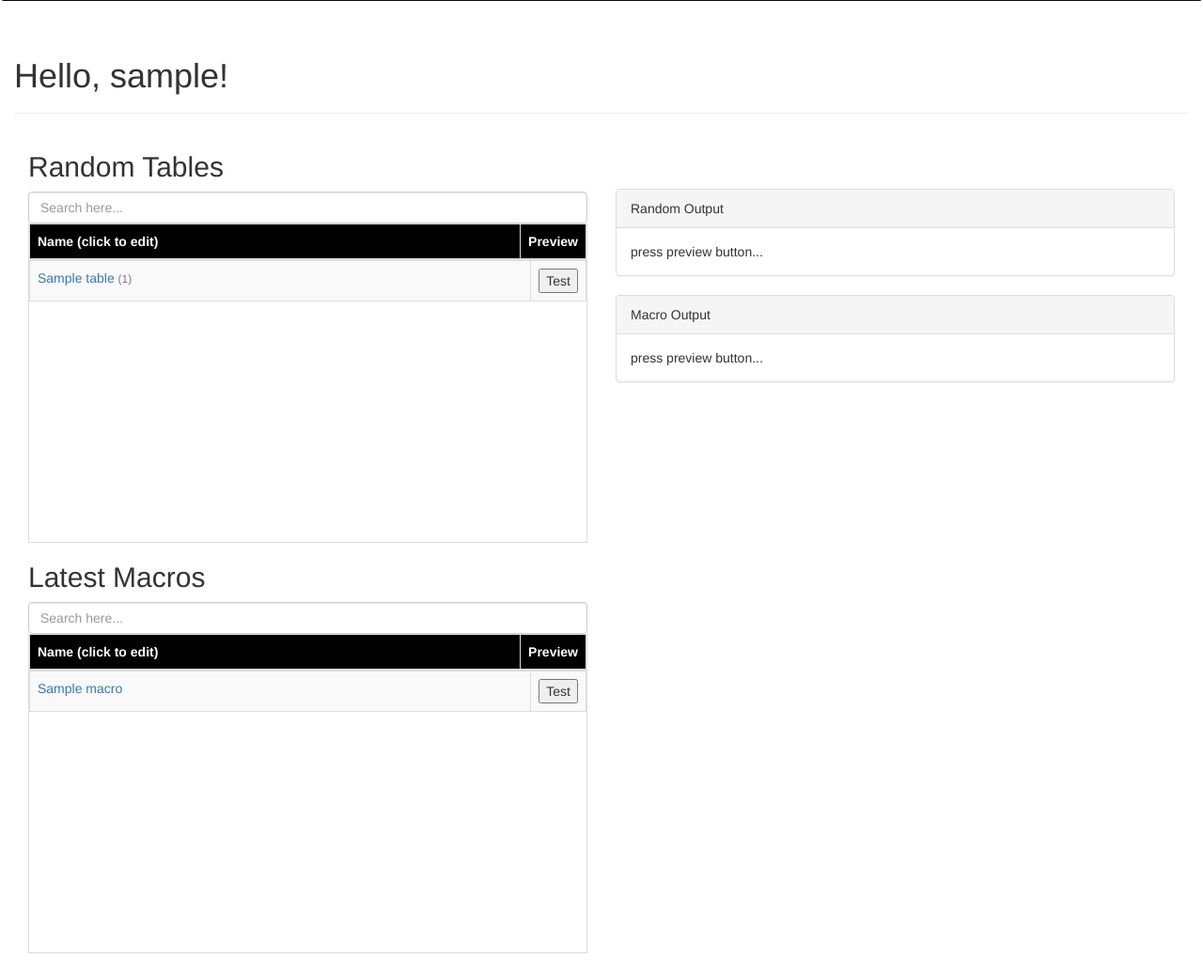
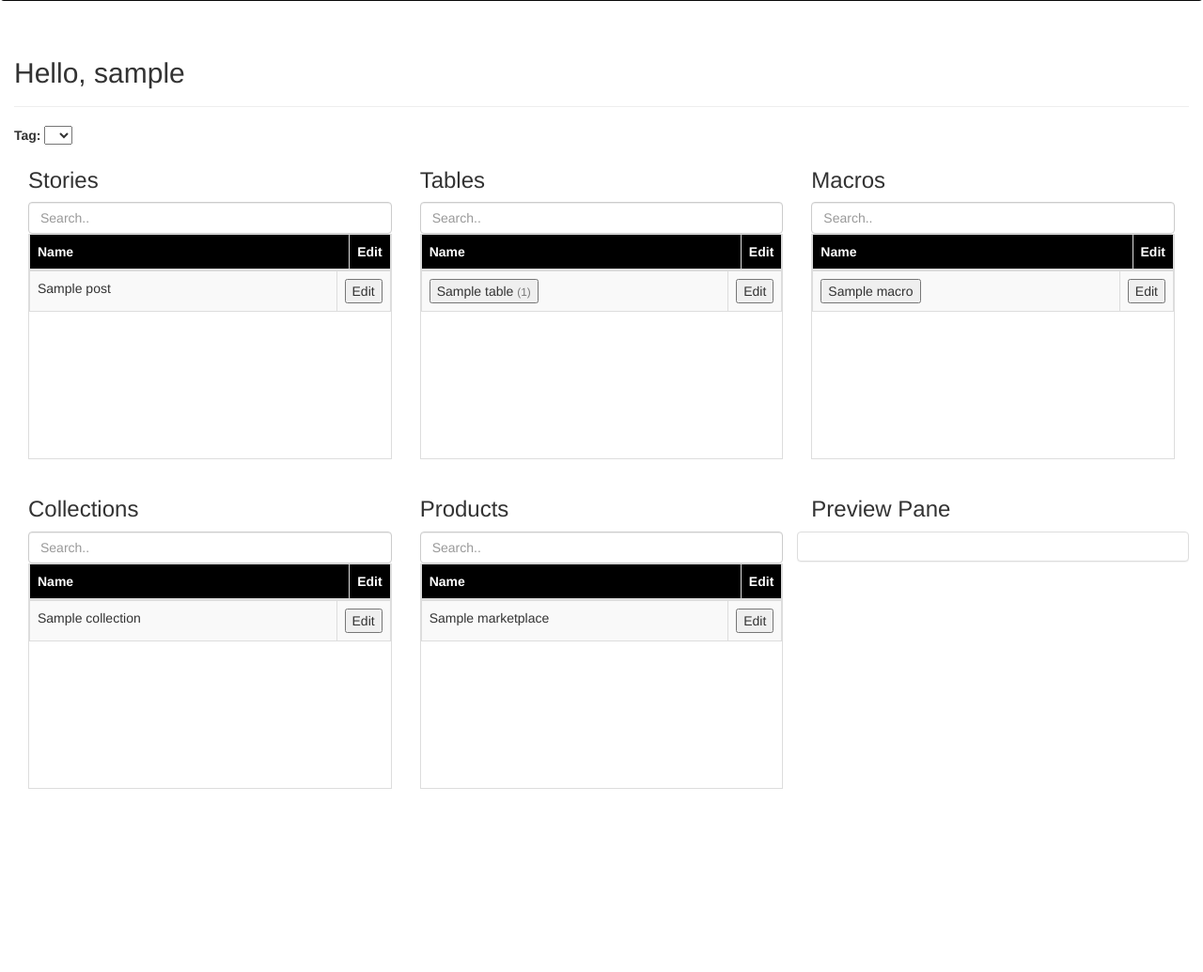
Before and after one commit to ukblumf/randomise-it, a Flask app: page / in a window 1280 px wide. Shown: the part 331-1366 px from the top of the page at 94% size. After the commit the page ends 1171 px from the top, so only its background shows below. Run offline with Flask 2, Linux system fonts and the light colour scheme; a user stored in the database is signed in; tables that the repository leaves empty hold one stand-in row (values such as "Sample post"); parts of the project's set-up code (start-up, migrations or seed data) failed here and were passed over; some libraries are stand-ins or nearby versions.

Commit message:
Reworked home screen to contain all users items, preview and edit functionality. Removed edit screen as now handled by landing page.

```diff
--- a/app/main/views.py
+++ b/app/main/views.py
@@ -48,16 +48,23 @@ def after_request(response):
 def index():
     tables = None
     macros = None
+    collections = None
+    market_products = None
+    stories = None
+    tags = None
     if current_user.is_authenticated:
-        tables = RandomTable.query.filter_by(author_id=current_user.id) \
-            .order_by(RandomTable.timestamp.desc()).paginate(1, per_page=1000, error_out=False)
-        macros = Macros.query.filter_by(author_id=current_user.id) \
-            .order_by(Macros.timestamp.desc()).paginate(1, per_page=1000, error_out=False)
+        tables = table_query()
+        macros = macro_query()
+        collections = collection_query()
+        market_products = MarketPlace.query.filter(MarketPlace.author_id == current_user.id).order_by(
+            MarketPlace.timestamp.desc())
+        stories = Post.query.filter(Post.author_id == current_user.id).order_by(Post.timestamp.desc())
+        tags = tag_query()
     else:
         tables = RandomTable.query.filter_by(permissions=ProductPermission.PUBLIC) \
-            .order_by(RandomTable.timestamp.desc()).paginate(1, per_page=1000, error_out=False)
+            .order_by(RandomTable.timestamp.desc())
         macros = Macros.query.filter_by(permissions=ProductPermission.PUBLIC) \
-            .order_by(Macros.timestamp.desc()).paginate(1, per_page=1000, error_out=False)
+            .order_by(Macros.timestamp.desc())
 
     # Hacky DB update :)
     # update_row_count = RandomTable.query.filter_by(row_count=None)
@@ -69,7 +76,8 @@ def index():
     #             t.row_count = len(t.definition.splitlines())
     #     db.session.commit()
 
-    return render_template('index.html', tables=tables.items, macro_list=macros.items)
+    return render_template('index.html', tables=tables, macro_list=macros, collections=collections,
+                           market_products=market_products, stories=stories, tags=tags)
 
 
 @main.route('/user/<username>')
@@ -744,21 +752,6 @@ def edit_market_product(id):
                            collections=collection_list, tags=tags)
 
 
-@main.route('/edit', methods=['GET'])
-@login_required
-def edit_screen():
-    tables = table_query()
-    macros = macro_query()
-    collection_list = collection_query()
-    tags = tag_query()
-    market_products = MarketPlace.query.filter(MarketPlace.author_id == current_user.id).order_by(
-        MarketPlace.timestamp.desc())
-    stories = Post.query.filter(Post.author_id == current_user.id).order_by(Post.timestamp.desc())
-
-    return render_template('edit_screen.html', macro_list=macros, tables=tables, collections=collection_list,
-                           tags=tags, market_products=market_products, stories=stories)
-
-
 @main.route('/marketplace', methods=['GET'])
 def view_marketplace():
     latest_marketproducts = MarketPlace.query.order_by(MarketPlace.timestamp.desc()).limit(50)
--- a/app/templates/_macros.html
+++ b/app/templates/_macros.html
@@ -1,7 +1,9 @@
 {% macro pagination_widget(pagination, endpoint, fragment='') %}
     <ul class="pagination">
         <li{% if not pagination.has_prev %} class="disabled"{% endif %}>
-            <a href="{% if pagination.has_prev %}{{ url_for(endpoint, page=pagination.prev_num, **kwargs) }}{{ fragment }}{% else %}#{% endif %}">
+            <a href="
+
+                    {% if pagination.has_prev %}{{ url_for(endpoint, page=pagination.prev_num, **kwargs) }}{{ fragment }}{% else %}#{% endif %}">
                 &laquo;
             </a>
         </li>
@@ -21,7 +23,9 @@
             {% endif %}
         {% endfor %}
         <li{% if not pagination.has_next %} class="disabled"{% endif %}>
-            <a href="{% if pagination.has_next %}{{ url_for(endpoint, page=pagination.next_num, **kwargs) }}{{ fragment }}{% else %}#{% endif %}">
+            <a href="
+
+                    {% if pagination.has_next %}{{ url_for(endpoint, page=pagination.next_num, **kwargs) }}{{ fragment }}{% else %}#{% endif %}">
                 &raquo;
             </a>
         </li>
@@ -33,34 +37,51 @@
     <table class="table table-striped table-bordered fixed_header">
         <thead>
         <tr>
-              <th>Name (click to edit)</th>
+            <th>Name</th>
+            <th>Edit</th>
         </tr>
         </thead>
         <tbody id="{{ name }}List" style="height: 200px">
         {% for item in items %}
             <tr {% if item.tags is defined %}data-tag="{{ item.tags }}"{% endif %}>
                 {% if item.name is defined %}
-                <td><a href="{{ url_for('.edit_' + name, id=item.id) }}">{{ item.name }} {% if item.row_count is defined %} <small class="text-muted">({{ item.row_count }})</small> {% endif %}</a></td>
+                    <td>{% if name == 'table' %}
+                        <button id="get-random-value" value="{{ url_for('.get_random_value', id=item.id) }}">
+                    {% elif name == 'macro' %}
+                        <button id="get-macro-value" value="{{ url_for('.get_macro', id=item.id) }}">
+                    {% endif %}
+                        {{ item.name }}{% if item.row_count is defined %}
+                            <small class="text-muted">({{ item.row_count }})</small> {% endif %}
+                        {% if name in ['table', 'macro'] %}
+                            </button>
+                        {% endif %}
+                    </td>
+                    <td>
+                        <button onclick="window.location='{{ url_for('.edit_' + name, id=item.id) }}';">Edit</button>
+                    </td>
                 {% else %}
-                <td><a href="{{ url_for('.edit_' + name, id=item.id) }}">{{ item.title }}</a></td>
+                    <td>{{ item.title }}</td>
+                    <td>
+                        <button onclick="window.location='{{ url_for('.edit_' + name, id=item.id) }}';">Edit</button>
+                    </td>
                 {% endif %}
             </tr>
         {% endfor %}
         </tbody>
     </table>
-{%  endmacro %}
+{% endmacro %}
 
-{%  macro tag_filter(tags) %}
+{% macro tag_filter(tags) %}
     <label for="tagFilter">Tag:</label>
     <select id="tagFilter">
         <option label="" selected></option>
         {% for tag in tags %}
-            <option label="{{ tag.id}}">{{ tag.id }}</option>
+            <option label="{{ tag.id }}">{{ tag.id }}</option>
         {% endfor %}
     </select>
 {% endmacro %}
 
-{%  macro list_rows_in_ul_with_pin(name, items, pins) %}
+{% macro list_rows_in_ul_with_pin(name, items, pins) %}
     <input class="form-control" id="{{ name }}Filter" type="text" placeholder="Search..">
     <div style="height: 200px; overflow-y: scroll;">
         <ul class="list-group" id="{{ name }}List">
@@ -72,12 +93,14 @@
                             {% set icon_pin = 'w' %}
                         {% endif %}
                     {% endif %}
-                <span class="ui-icon ui-icon-pin-{{ icon_pin }}" onclick="pinItem('{{ name }}.{{ item.id }}', this)" ></span> <button onclick="addItem('{{ name }}.{{ item.id }}')">{{ item.name }}</button>
+                    <span class="ui-icon ui-icon-pin-{{ icon_pin }}"
+                          onclick="pinItem('{{ name }}.{{ item.id }}', this)"></span>
+                    <button onclick="addItem('{{ name }}.{{ item.id }}')">{{ item.name }}</button>
                 </li>
             {% endfor %}
         </ul>
     </div>
-{%  endmacro %}
+{% endmacro %}
 
 {% macro list_rows_in_ul(name, items) %}
     <input class="form-control" id="{{ name }}Filter" type="text" placeholder="Search..">
--- a/app/templates/base.html
+++ b/app/templates/base.html
@@ -56,7 +56,6 @@
                         <li><a href="{{ url_for('main.create_market_product') }}">Market Product</a></li>
                     </ul>
                 </li>
-                <li><a href="{{ url_for('main.edit_screen') }}">Edit</a></li>
                 {% endif %}
                 <li><a href="{{ url_for('main.view_marketplace') }}">Market Place</a></li>
                 <li><a href="{{ url_for('main.user', username=current_user.username) }}">Profile</a></li>
--- a/app/templates/index.html
+++ b/app/templates/index.html
@@ -6,108 +6,149 @@
 
 {% block page_content %}
     <div class="page-header">
-    <h1>Hello, {% if current_user.is_authenticated %}{{ current_user.username }}{% else %}Stranger{% endif %}!</h1>
+        <h2>Hello{% if current_user.is_authenticated %}, {{ current_user.username }}{% else %} and
+            Welcome!{% endif %}</h2>
     </div>
     {% if current_user.is_authenticated %}
-<div class="col-xs-6">
-    <h2>Random Tables</h2>
-    <input class = "form-control" id = "random-table-filter" type = "text" placeholder = "Search here...">
-    <table class="table table-striped table-bordered fixed_header">
-        <thead>
-            <tr>
-              <th>Name (click to edit)</th><th>Preview</th>
-            </tr>
-        </thead>
-        <tbody id="random-tables">
-        {% for table in tables %}
-            <tr>
-                <td><a href="{{ url_for('.edit_table', id=table.id) }}">{{ table.name }} <small class="text-muted">({{ table.row_count}})</small></a></td>
-                <td><button id="get-random-value" value="{{ url_for('.get_random_value', id=table.id) }}">Test</button></td>
-            </tr>
+        <div class="container-fluid">
+            <div class="row">
+                <label for="tagFilter">Tag:</label>
+                <select id="tagFilter">
+                    <option label="" selected></option>
+                    {% for tag in tags %}
+                        <option label="{{ tag.id }}">{{ tag.id }}</option>
                     {% endfor %}
-        </tbody>
-    </table>
-    <h2>Latest Macros</h2>
-    <input class = "form-control" id = "macro-table-filter" type = "text" placeholder = "Search here...">
-    <table class="table table-striped table-bordered fixed_header">
-        <thead>
-            <tr>
-              <th>Name (click to edit)</th><th>Preview</th>
-            </tr>
-        </thead>
-        <tbody id="macro-list">
-        {% for macro in macro_list %}
-            <tr>
-                <td><a href="{{ url_for('.edit_macro', id=macro.id) }}">{{ macro.name }}</a></td>
-                <td><button id="get-macro-value" value="{{ url_for('.get_macro', id=macro.id) }}">Test</button></td>
-            </tr>
-        {% endfor %}
-        </tbody>
-    </table>
+                </select>
             </div>
-<div class="col-xs-6">
-    <br/>
-    <br/>
-    <br/>
-    <div class="panel panel-default">
-        <div class="panel-heading">Random Output</div>
-        <div class="panel-body" id="random-output-body">press preview button...</div>
+            <div class="row">
+                <div class="col-md-4">
+                    <h3>Stories</h3>
                 </div>
-    <div class="panel panel-default">
-        <div class="panel-heading">Macro Output</div>
-        <div class="panel-body" id="macro-output-body">press preview button...</div>
+                <div class="col-md-4">
+                    <h3>Tables</h3>
+                </div>
+                <div class="col-md-4">
+                    <h3>Macros</h3>
+                </div>
+            </div>
+            <div class="row">
+                <div class="col-md-4">
+                    {{ macros.list_rows_in_table('story', stories) }}
+                </div>
+                <div class="col-md-4">
+                    {{ macros.list_rows_in_table('table', tables) }}
+                </div>
+                <div class="col-md-4">
+                    {{ macros.list_rows_in_table('macro', macro_list) }}
+                </div>
+            </div>
+            <div class="row">
+                <div class="col-md-4">
+                    <h3>Collections</h3>
+                </div>
+                <div class="col-md-4">
+                    <h3>Products</h3>
+                </div>
+                <div class="col-md-4">
+                    <h3>Preview Pane</h3>
+                </div>
+            </div>
+            <div class="row">
+                <div class="col-md-4">
+                    {{ macros.list_rows_in_table('collection', collections) }}
+                </div>
+                <div class="col-md-4">
+                    {{ macros.list_rows_in_table('market_product', market_products) }}
+                </div>
+                <div class="col-md-4 panel panel-default">
+                    <div class="panel-body" id="preview-panel">
+
+                    </div>
+                </div>
             </div>
         </div>
     {% else %}
-<div class="col-xs-6">
-    <h2>Latest Tables</h2>
-    <ul>
-        {% for table in tables %}
-            <li class="list-group-item">
-                <a href="{{ url_for('.get_random_value', id=table.id) }}">{{ table.name }}</a>
-            </li>
-        {% endfor %}
-    </ul>
+        <div class="container-fluid">
+            <div class="row">
+                <div class="col-md-4">
+                    <h3>Tables</h3>
                 </div>
-<div class="col-xs-6">
-    <h2>Latest Macros</h2>
-    <ul>
-        {% for macro in macro_list %}
-            <li class="list-group-item">
-                <a href="{{ url_for('.get_macro', id=macro.id) }}">{{ macro.name }}</a>
-            </li>
-        {% endfor %}
-    </ul>
+                <div class="col-md-4">
+                    <h3>Macros</h3>
                 </div>
+                <div class="col-md-4">
+                    <h3>Preview Pane</h3>
+                </div>
+            </div>
+            <div class="row">
+                <div class="col-md-4">
+                    {{ macros.list_rows_in_table('table', tables) }}
+                </div>
+                <div class="col-md-4">
+                    {{ macros.list_rows_in_table('macro', macro_list) }}
+                </div>
+                <div class="col-md-4 panel panel-default">
+                    <div class="panel-body" id="preview-panel">
+                    </div>
+                </div>
+            </div>
+        </div>
+
     {% endif %}
 {% endblock %}
 
 {% block scripts %}
     {{ super() }}
     <script>
- $(document).ready(function(){
-    $("#random-table-filter").on("keyup", function() {
+        $(document).ready(function () {
+            function filterList(list, filter, tag) {
+                $("#" + list + " tr").filter(function () {
+                    $(this).toggle(($(this).text().toLowerCase().indexOf(filter) > -1 || filter == '') && (tag == "" || $(this).data('tag') == tag));
+                });
+            }
+
+            $("#tagFilter").change(function () {
+                let tag = $(this).children("option:selected").val();
+                filterList('tableList', $("#tableFilter").val().toLowerCase(), tag);
+                filterList('macroList', $("#macroFilter").val().toLowerCase(), tag);
+                filterList('collectionList', $("#collectionFilter").val().toLowerCase(), tag);
+                filterList('market_productList', $("#market_productFilter").val().toLowerCase(), tag);
+            });
+            $("#tableFilter").on("keyup", function () {
+                filterList('tableList', $("#tableFilter").val().toLowerCase(), $("#tagFilter").children("option:selected").val());
+            });
+            $("#macroFilter").on("keyup", function () {
+                filterList('macroList', $("#macroFilter").val().toLowerCase(), $("#tagFilter").children("option:selected").val());
+            });
+            $("#collectionFilter").on("keyup", function () {
+                filterList('collectionList', $("#collectionFilter").val().toLowerCase(), $("#tagFilter").children("option:selected").val());
+            });
+            $("#marketFilter").on("keyup", function () {
+                filterList('marketList', $("#marketFilter").val().toLowerCase(), $("#tagFilter").children("option:selected").val());
+            });
+
+            $("#storyFilter").on("keyup", function () {
                 var value = $(this).val().toLowerCase();
-       $("#random-tables tr").filter(function() {
+                $("#storyList tr").filter(function () {
                     $(this).toggle($(this).text().toLowerCase().indexOf(value) > -1)
                 });
             });
-    $("button#get-random-value").click(function(){
-        $.ajax({url: $(this).val(), success: function(result){
-            $("#random-output-body").text(result);
-        }});
-    });
-    $("#macro-table-filter").on("keyup", function() {
-       var value = $(this).val().toLowerCase();
-       $("#macro-list tr").filter(function() {
-          $(this).toggle($(this).text().toLowerCase().indexOf(value) > -1)
+
+            $("button#get-random-value").click(function () {
+                $.ajax({
+                    url: $(this).val(), success: function (result) {
+                        $("#preview-panel").html(result);
+                    }
                 });
             });
-    $("button#get-macro-value").click(function(){
-        $.ajax({url: $(this).val(), success: function(result){
-            $("#macro-output-body").html(result);
-        }});
+            $("button#get-macro-value").click(function () {
+                $.ajax({
+                    url: $(this).val(), success: function (result) {
+                        $("#preview-panel").html(result);
+                    }
                 });
+            });
+
         });
     </script>
 {% endblock %}
```
Also changed, not shown: app/templates/edit_screen.html (deleted, +0 -95 lines). Lines whose indentation alone changed are shown as unchanged.
